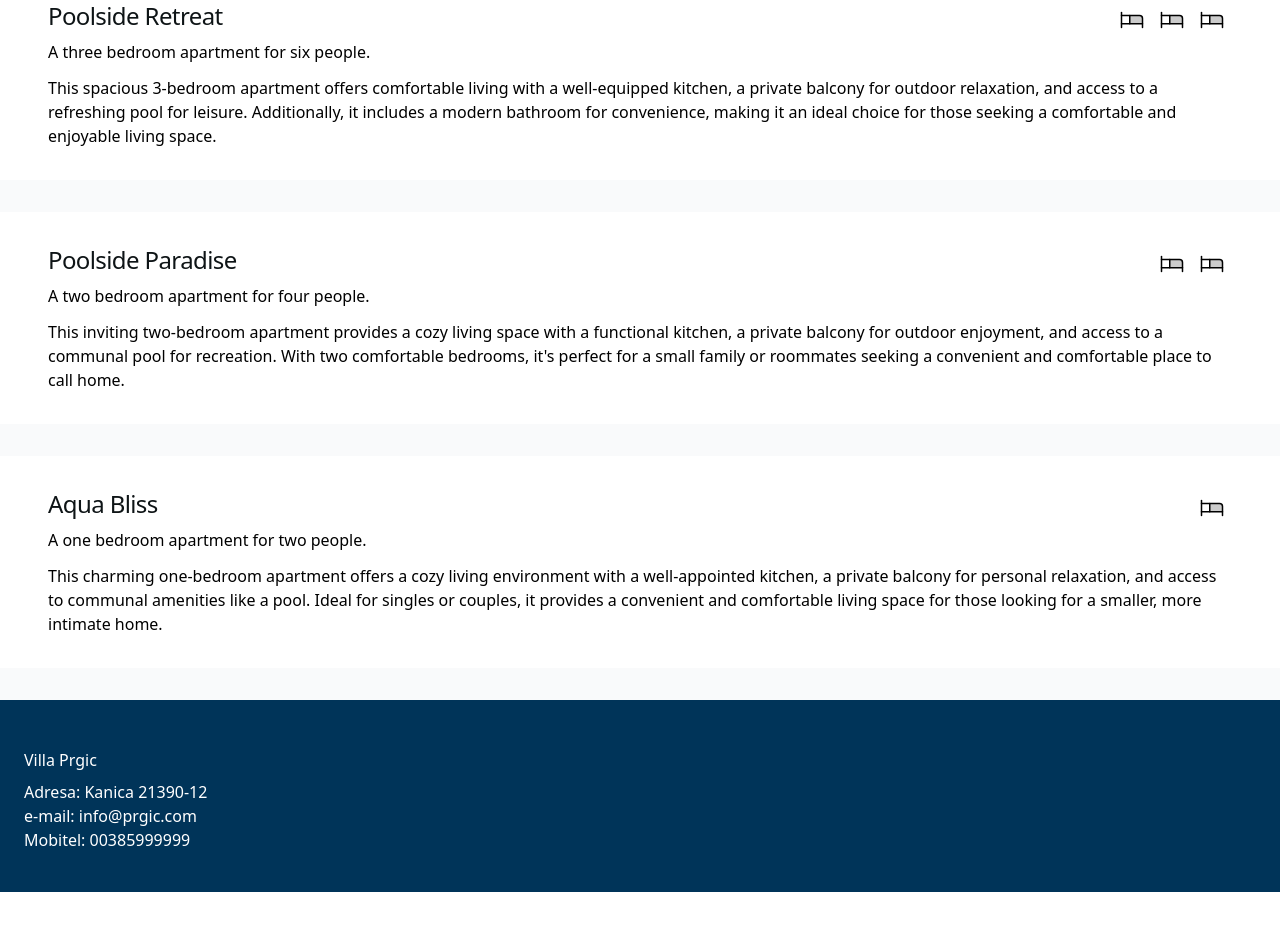
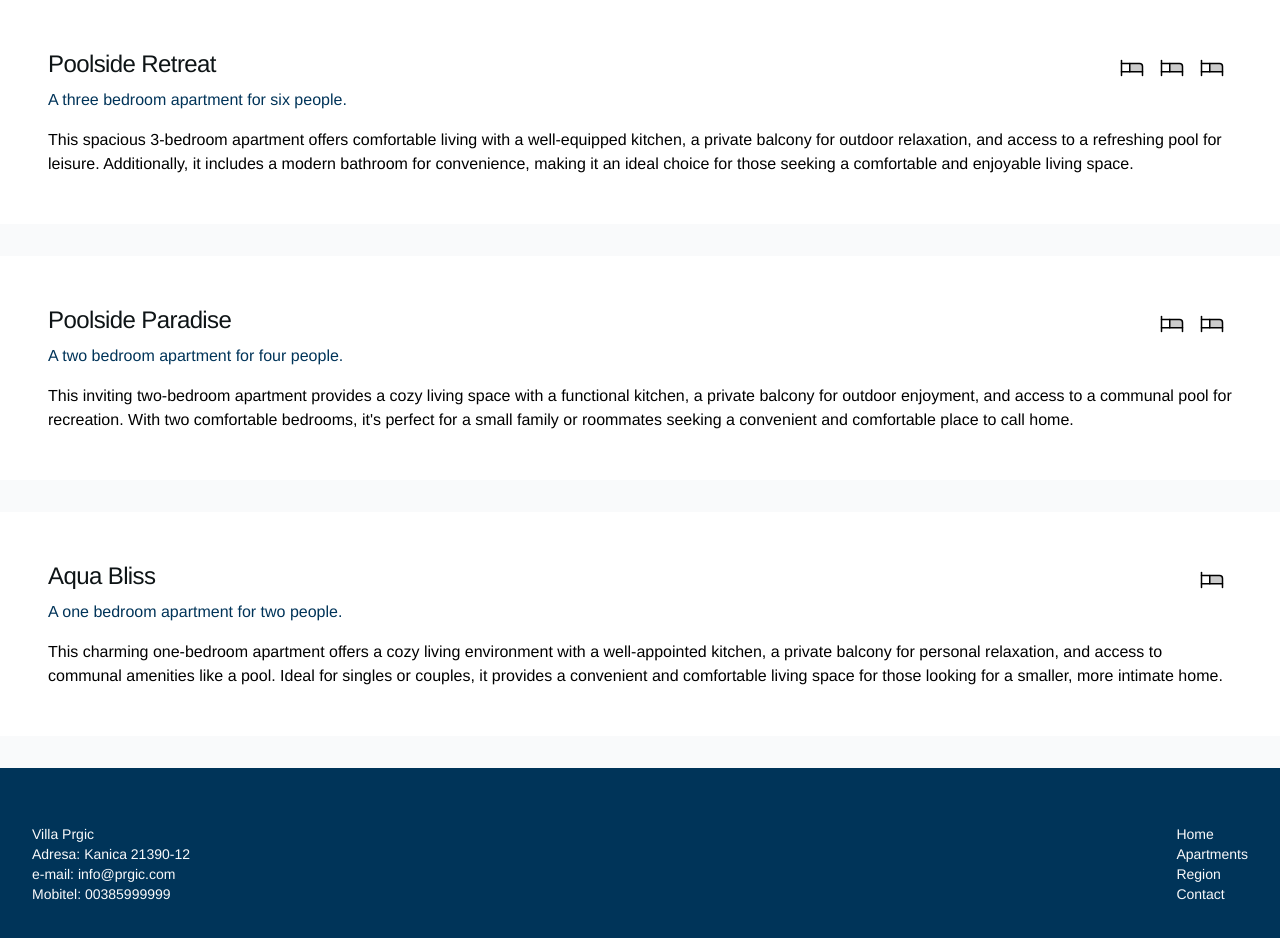
Before and after one commit to valentin994/villa-prgic, a React (Vite) app: page /villa-prgic/apartments in a window 1280 px wide. Shown: the part 200-1138 px from the top of the page. Before the commit the page ends 1092 px from the top, so only its background shows below. Built offline with nearby package versions, Linux system fonts and the light colour scheme.

Commit message:
updated page

```diff
--- a/src/Components/ApartmentCard.tsx
+++ b/src/Components/ApartmentCard.tsx
@@ -20,9 +20,9 @@ function AparmentCard({
         state={{ name, detail, features, price }}
         className="flex flex-col my-8 py-4 px-8 items-center bg-white bg-gray-100 hover:bg-gray-200"
       >
-        <div className="flex flex-col justify-between p-4 leading-normal w-full">
+        <div className="flex flex-col justify-between p-4 py-8 leading-normal w-full">
           <div className="flex flex-row justify-between">
-            <h5 className="mb-2 text-2xl font-light text-secondary tracking-tight text-text-col ">
+            <h5 className="mb-2 text-2xl font-light text-text-col tracking-tight text-text-col ">
               {name}
             </h5>
             <div className="flex flex-row">
@@ -33,8 +33,8 @@ function AparmentCard({
               )}
             </div>
           </div>
-          <p className="mb-3 font-normal">{detail}</p>
-          <p className="font-thin hidden md:max-[4200px]:block">{summary}</p>
+          <p className="mb-4 text-secondary">{detail}</p>
+          <p className="hidden md:max-[4200px]:block">{summary}</p>
         </div>
       </Link>
     </div>
--- a/src/Components/Apartments.tsx
+++ b/src/Components/Apartments.tsx
@@ -35,7 +35,7 @@ function Apartments() {
 
   return (
     <div>
-      <p className="text-center my-8 text-xl font-light text-primary">
+      <p className="text-center p-4 my-8 text-xl font-light text-secondary">
         Every apartment has access to the pool, a fully functional kitchen and
         grill.
       </p>
--- a/src/Components/Contact.tsx
+++ b/src/Components/Contact.tsx
@@ -5,7 +5,7 @@ function Contact() {
   return (
     <section className="bg-white">
       <div ref={ref} className={`py-8 lg:py-16 px-4 mx-auto max-w-screen-md transform transition-all duration-300 ease-in-out ${inView ? "opacity-100" : "delay-300 opacity-20 translate-y-10"}`}>
-        <h2 className="mb-4 text-4xl tracking-tight font-extrabold text-center">
+        <h2 className="mb-4 text-4xl tracking-tight text-center text-secondary">
           Contact Us
         </h2>
         <p className="mb-8 lg:mb-16 font-light text-center text-gray-500 sm:text-xl">
--- a/src/Components/Footer.tsx
+++ b/src/Components/Footer.tsx
@@ -1,10 +1,30 @@
+import { Link } from "react-router-dom";
+
 function Footer() {
   return (
-    <div className="px-6 py-10 bg-secondary text-white">
-      <p className="py-2">Villa Prgic</p>
-      <p>Adresa: Kanica 21390-12</p>
-      <p>e-mail: info@prgic.com</p>
-      <p>Mobitel: 00385999999</p>
+    <div className="flex bg-secondary text-background-col font-thin justify-between py-14 px-8 text-sm">
+        <div>
+          <p>Villa Prgic</p>
+          <p>Adresa: Kanica 21390-12</p>
+          <p>e-mail: info@prgic.com</p>
+          <p>Mobitel: 00385999999</p>
+        </div>
+        <div className="text-sm">
+           <ul>
+               <li className="hover:underline">
+                    <Link to="/villa-prgic">Home</Link>
+               </li>
+               <li className="hover:underline">
+                   <Link to="/villa-prgic/apartments">Apartments</Link>
+               </li>
+               <li className="hover:underline">
+                   <Link to="/villa-prgic/region">Region</Link>
+               </li>
+               <li className="hover:underline">
+                   <Link to="/villa-prgic/contact">Contact</Link>
+               </li>
+           </ul>
+        </div>
     </div>
   );
 }
--- a/src/Components/Home.tsx
+++ b/src/Components/Home.tsx
@@ -12,7 +12,7 @@ function Home() {
 
   return (
     <div className="text-text-col">
-        <p ref={ref} className={`text-4xl font-thin text-center italic p-4 m-8 hidden md:max-[4200px]:block transform transition-all duration-300 ease-in-out ${inView ? "opacity-100" : "delay-300 opacity-20 translate-y-10"}`}>Lorem Ipsum ...</p>
+        <p ref={ref} className={`text-4xl text-secondary decoration-accent font-thin text-center italic p-4 m-8 hidden md:max-[4200px]:block transform transition-all duration-300 ease-in-out ${inView ? "opacity-100" : "delay-300 opacity-20 translate-y-10"}`}>Lorem Ipsum ...</p>
       <div ref={ref2} className={`flex w-full justify-center items-center bg-gray-100 transform transition-all duration-300 ease-in-out ${inView2 ? "opacity-100" : "delay-300 opacity-20 -translate-y-10"}`}>
         <img
           className="object-cover sm:max-w-full md:w-1/2 h-auto"
@@ -30,28 +30,28 @@ function Home() {
               PageMaker including versions of Lorem Ipsum</p>
       </div>
       <div className={`flex items-center justify-center p-8`}>
-        <p className="text-4xl py-4 px-8 text-center font-light">
+        <p className="text-4xl py-4 px-8 text-center font-light text-secondary">
           Uzivajte u odmoru s nama
         </p>
       </div>
       <div className="flex flex-wrap items-center justify-around p-4 w-full">
         <div className="container w-full text-center">
           <Link to="/villa-prgic/apartments">
-            <button className="bg-secondary hover:bg-black text-white text-xl py-4 px-6 rounded-full">
+            <button className="bg-accent hover:text-text-col text-background-col text-xl py-4 px-6 rounded-full">
               Book Now
             </button>
           </Link>
         </div>
       </div>
       <div className="flex flex-wrap items-center justify-evenly w-full p-8 mt-8">
-        <p className="text-4xl w-full text-center font-light">Your Hosts</p>
+        <p className="text-4xl w-full text-center text-secondary font-light">Your Hosts</p>
         <img ref={ref3} className={`w-16 py-8 my-8 transform transition-all duration-300 ease-in-out ${inView3 ? "opacity-100" : "delay-300 opacity-20 -translate-x-12"}`} alt="Account" src={account} />
         <img ref={ref3} className={`w-16 py-8 my-8 transform transition-all duration-300 ease-in-out ${inView3 ? "opacity-100" : "delay-300 opacity-20 translate-x-12"}`} alt="Account" src={account} />
       </div>
       <div ref={ref4} className={`flex flex-wrap items-center justify-around bg-gray-100 transition-all duration-300 ease-in-out ${inView4 ? "opacity-100" : "delay-300 opacity-20 translate-y-12"}`}>
         <div className="container text-center p-8">
-          <p className="text-4xl w-full text-center font-light p-2">About Us</p>
-          <p className="text-secondary p-6">
+          <p className="text-4xl w-full text-center font-light p-2 text-secondary">About Us</p>
+          <p className="text-text-col p-6">
             Lorem Ipsum is simply dummy text of the printing and typesetting
             industry. Lorem Ipsum has been the industry's standard dummy text
             ever since the 1500s, when an unknown printer took a galley of type
--- a/src/Components/Region.tsx
+++ b/src/Components/Region.tsx
@@ -154,6 +154,8 @@ function Region() {
             </div>
           </div>
 
+
+
         </div>
 
       </div>
--- a/tailwind.config.cjs
+++ b/tailwind.config.cjs
@@ -5,12 +5,16 @@ module.exports = {
         "./src/**/*.{js,ts,jsx,tsx}"
     ],
   theme: {
+        fontFamily:{
+            "sans": ['Helvetica', 'Arial', 'sans-serif']
+        },
     extend: {
         colors: {
-            "primary": "#5d2c09",
+            "primary": "#1010f4",
             "secondary": "#003459",
             "background-col": "#f9fafb",
-            "text-col": "#0e1416"
+            "text-col": "#0e1416",
+            "accent": "#f97f06"
         }
     },
   },
```
